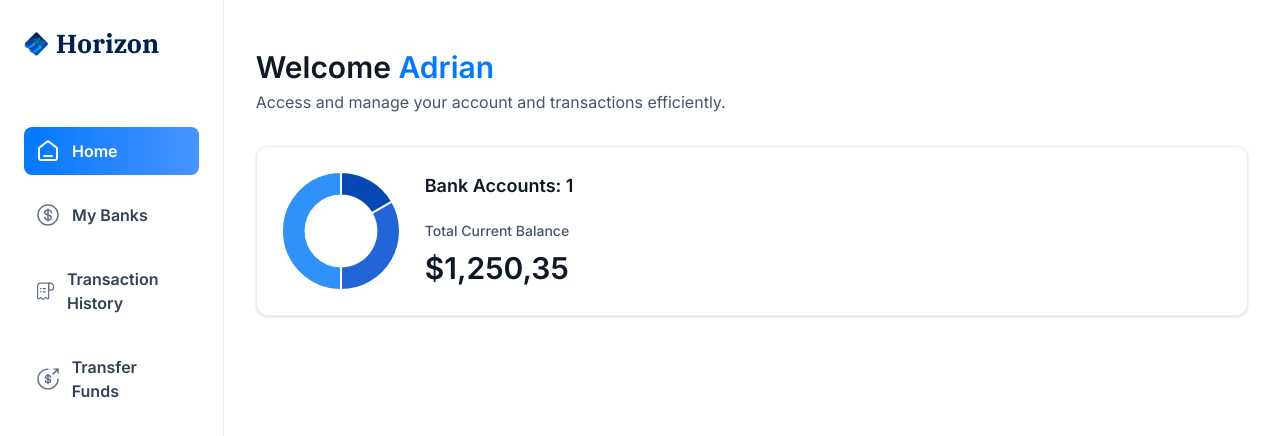
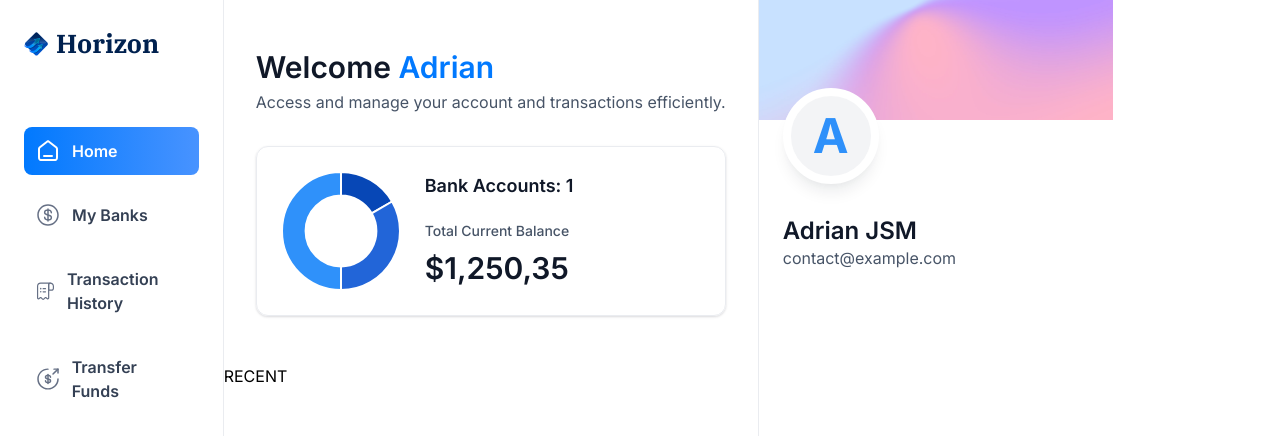
Before and after one commit to Russelllin7789/banking-system, a Next.js app: page / in a window 1280 px wide. Shown: the top 436 px of the page. Built offline with nearby package versions, Linux system fonts and the light colour scheme.

Commit message:
add upper section of right side bar

```diff
--- a/app/(root)/page.tsx
+++ b/app/(root)/page.tsx
@@ -1,12 +1,18 @@
 import HeaderBox from "@/components/HeaderBox";
+import RightSidebar from "@/components/RightSidebar";
 import TotalBalanceBox from "@/components/TotalBalanceBox";
 
 const Home = () => {
-  const loggedIn = { firstName: "Adrian" };
+  const loggedIn = {
+    firstName: "Adrian",
+    lastName: "JSM",
+    email: "contact@example.com",
+  };
 
   return (
     <section className="home">
-      <div className="home-content">
+      <div>
+        <header className="home-content">
           <HeaderBox
             type="greeting"
             title="Welcome"
@@ -18,7 +24,10 @@
             totalBanks={1}
             totalCurrentBalance={1250.35}
           />
+        </header>
+        RECENT
       </div>
+      <RightSidebar user={loggedIn} transactions={[]} banks={[]} />
     </section>
   );
 };
--- /dev/null
+++ b/components/RightSidebar.tsx
@@ -0,0 +1,26 @@
+import React from "react";
+
+const RightSidebar = ({ user, transactions, banks }: RightSidebarProps) => {
+  return (
+    <aside className="right-sidebar">
+      <section className="flex flex-col pb-8">
+        <div className="profile-banner" />
+        <div className="profile">
+          <div className="profile-img">
+            <span className="text-5xl font-bold text-blue-500">
+              {user.firstName[0]}
+            </span>
+          </div>
+          <div className="profile-details">
+            <h1 className="profile-name">
+              {user.firstName} {user.lastName}
+            </h1>
+            <p className="profile-email">{user.email}</p>
+          </div>
+        </div>
+      </section>
+    </aside>
+  );
+};
+
+export default RightSidebar;
```
Lines whose indentation alone changed are shown as unchanged.
